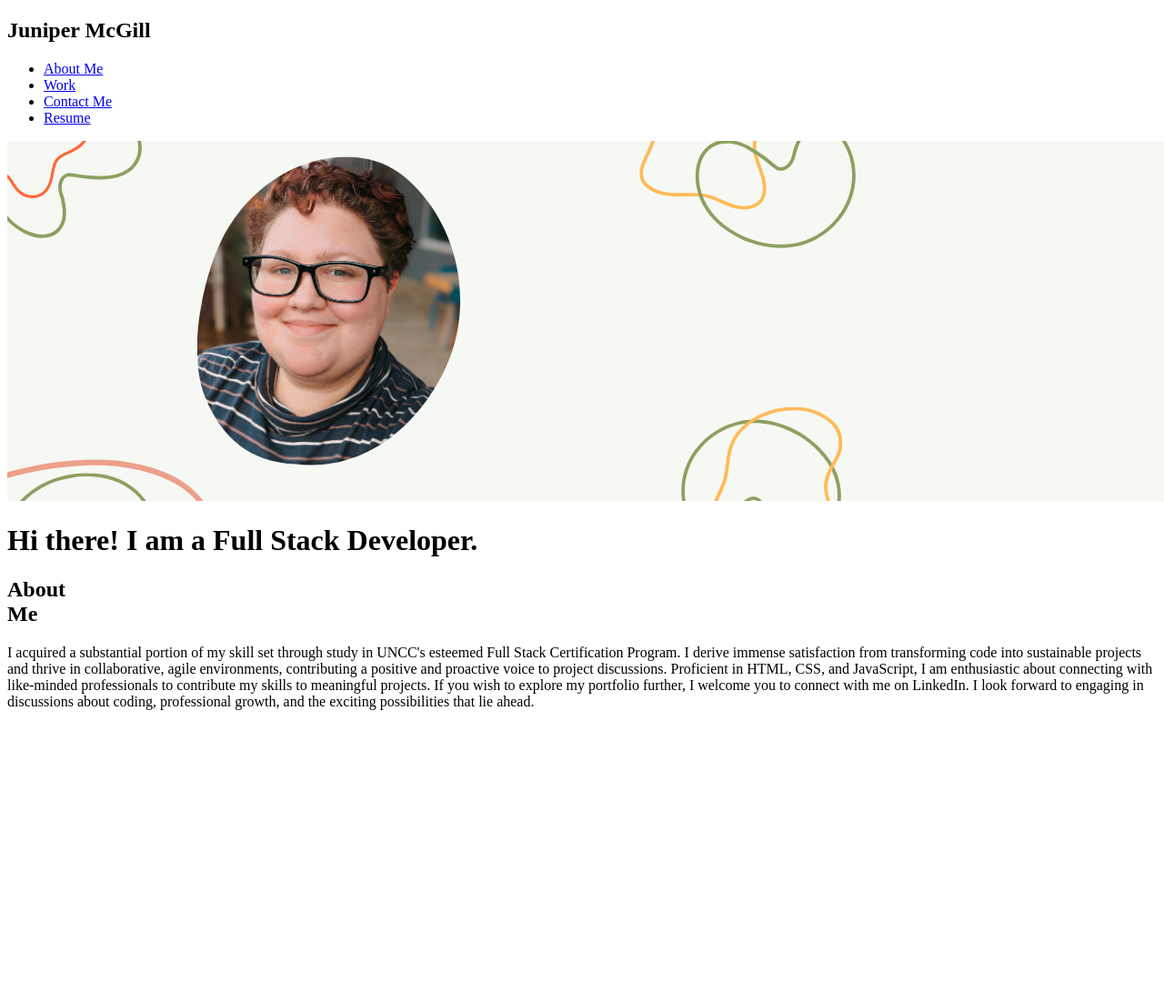
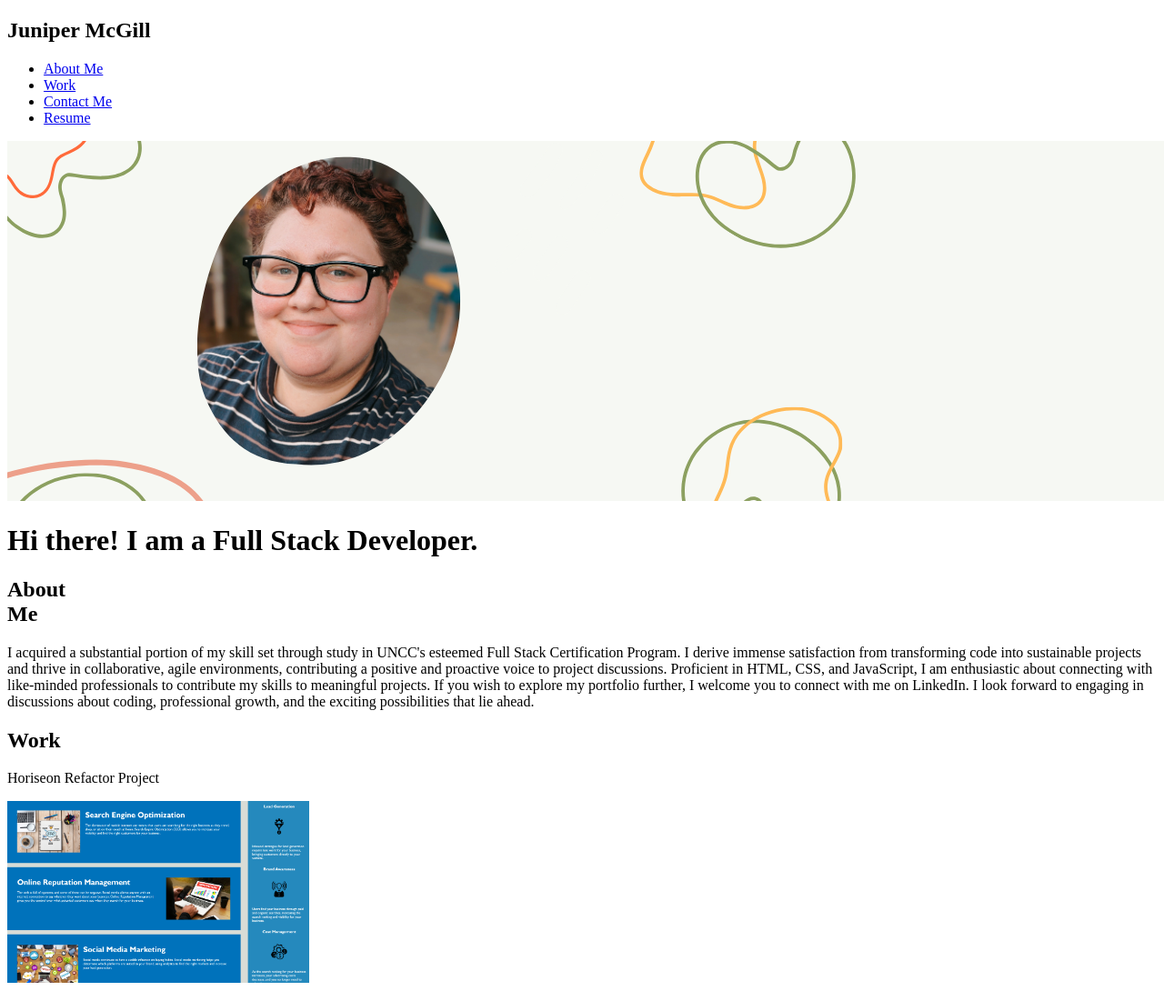
Before and after one commit to JuniperWrenMcGill/McGill-Portfolio, a plain HTML site: page index.html in a window 1280 px wide. Shown: the top 1101 px of the page at 91% size. Before the commit the page ends 800 px from the top, so only its background shows below. Drawn offline with Linux system fonts and the light colour scheme.

Commit message:
added latest project to portfolio

```diff
--- a/index.html
+++ b/index.html
@@ -45,4 +45,16 @@
            Proficient in HTML, CSS, and JavaScript, I am enthusiastic about connecting with like-minded professionals to contribute my skills to meaningful projects. If you wish to explore my portfolio further, I welcome you to connect with me on LinkedIn. I look forward to engaging in discussions about coding, professional growth, and the exciting possibilities that lie ahead.
         </p>
     </article>
+
+    <article class="Work" id="Work">
+        <h2>Work</h2>
+        <p>Horiseon Refactor Project</p>
+        <a href="https://juniperwrenmcgill.github.io/Horiseon-Refactor/" target="_blank">
+            <img src="assets\horiseon.png" alt="screenshot of a blue and white Website" style="max-height: 200px ;">
+            </a>
+        </p>
+    </article>
+
 </main>
+
+<!--  -->
```
